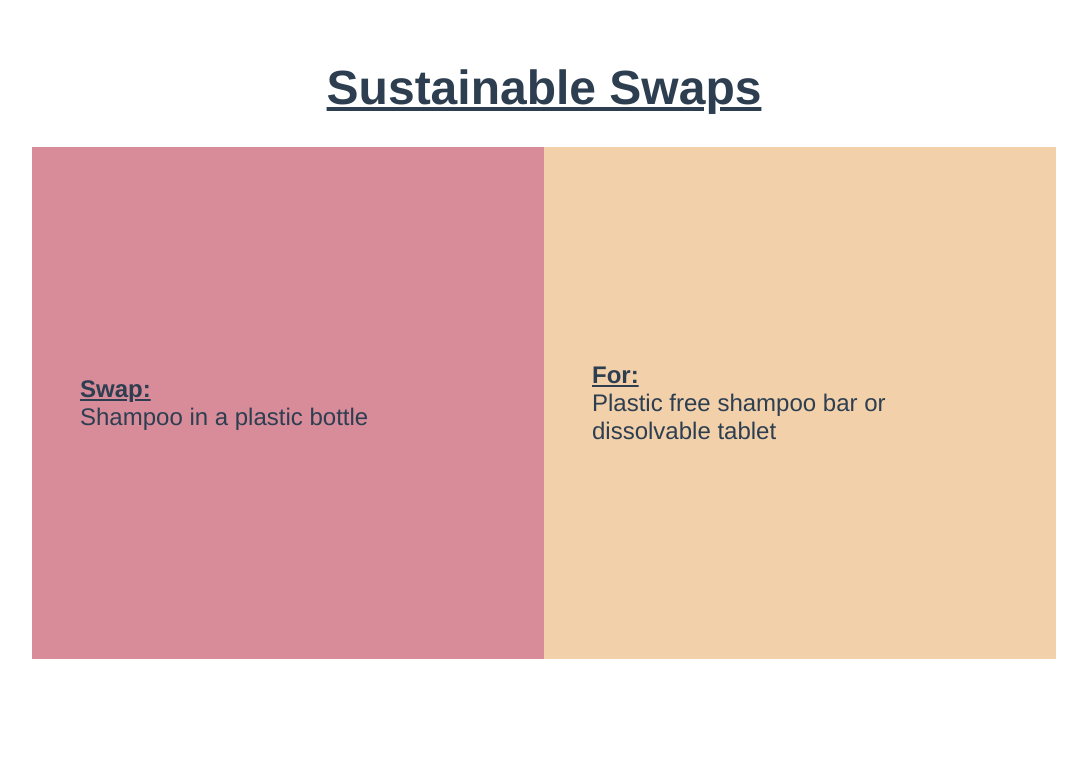
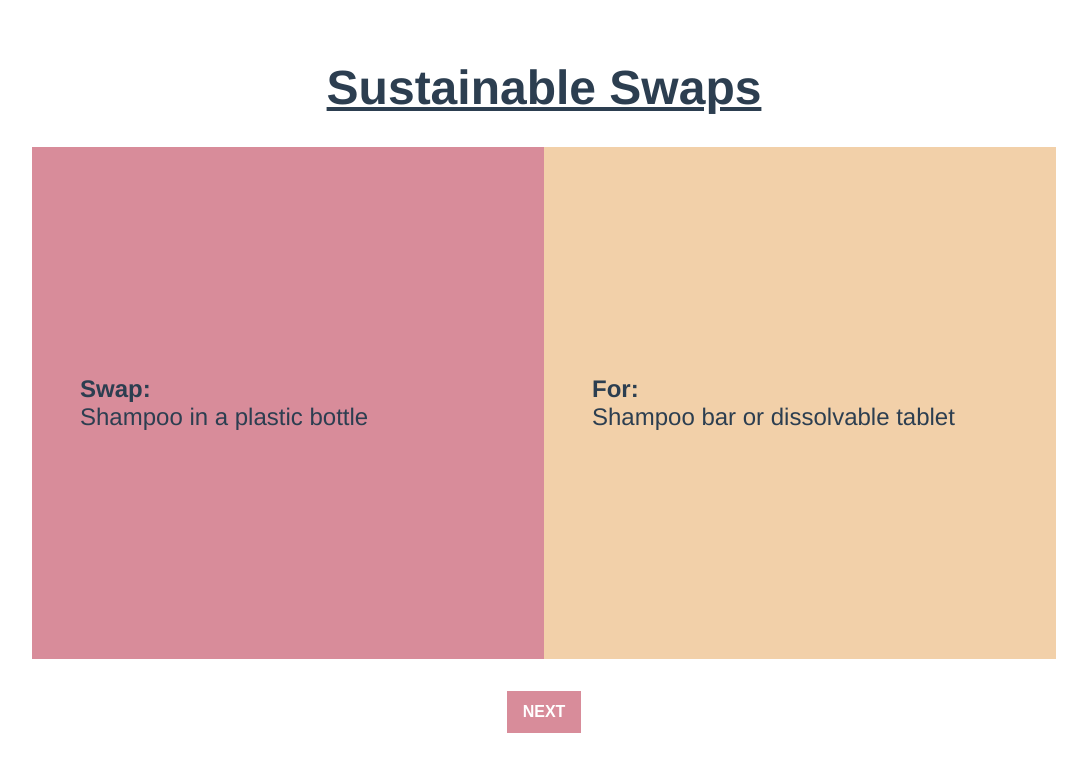
Before and after one commit to CaroEvans/sustainable-swaps, a Vue app: page / in a window 1280 px wide. Shown: the top 772 px of the page, without its empty margins (96-1183 px from the left). Built offline with nearby package versions, Linux system fonts and the light colour scheme.

Commit message:
npm installed and added some more swaps, a button and some minor sytling changes

```diff
--- a/src/App.vue
+++ b/src/App.vue
@@ -1,6 +1,14 @@
 <template>
   <h1>Sustainable Swaps</h1>
-  <HeroBanner itemName="Shampoo in a plastic bottle" swap="Plastic free shampoo bar or dissolvable tablet" />
+  <HeroBanner :swaps="[
+    {left: 'Shampoo in a plastic bottle', right: 'Shampoo bar or dissolvable tablet' },
+    {left: 'Conditioner in a plastic bottle', right: 'Conditioner bar or dissolvable tablet' },
+    {left: 'Face cleanser in a plastic bottle', right: 'Face cleanser bar or dissolvable tablet' },
+    {left: 'Exfoliator in a plastic bottle', right: 'Exfoliator bar' },
+    {left: 'Plastic clothes pegs', right: 'Stainless steel or wooden pegs'},
+    {left: 'Lip balm in a plastic tube', right: 'Lip balm in cardboard tube'},
+    {left: 'Deodorant/antiperspirant in a plastic tube', right: 'Plastic free solid bar, cardboard tube or recyclable metal tin'},
+  ]"/>
 </template>
 
 <script>
@@ -28,6 +36,9 @@ h1 {
   text-decoration: underline;
   font-size: 2rem;
 }
+h1:hover {
+  color: #D88C9A;
+}
 @media screen and (min-width: 46rem) {
   h1 {
     font-size: 3rem;
--- a/src/components/HeroBanner.vue
+++ b/src/components/HeroBanner.vue
@@ -1,28 +1,69 @@
 <template>
   <div class='banner-container'>
     <div class='lh-banner'>
-      <p class='copy'>
-        <span class='title'>Swap:</span>
-        {{ itemName }}
-      </p>
+      <div class='copy-container'>
+        <p class='title'>Swap:</p>
+        <p class='copy' v-text="left"></p>
+      </div>
     </div>
     <div class='rh-banner'>
-      <p class='copy'>
-        <span class='title'>For:</span>
-        {{ swap }}
-      </p>
+      <div class='copy-container'>
+        <p class='title'>For:</p>
+        <p class='copy' v-text="right"></p>
+      </div>
     </div >
   </div>
+  <button @click="move(1)" type="button">NEXT</button>
 </template>
 
 <script>
-export default {
-  name: 'HeroBanner',
-  props: ['itemName', 'swap']
-};
+  export default {
+    name: 'HeroBanner',
+    props: {
+      swaps: {
+          type: Object
+      }
+    },
+    data() {
+      return {
+        index: 0
+      }
+    },
+    computed: {
+      left() {
+        return this.swaps[this.index].left;
+      },
+      right() {
+        return this.swaps[this.index].right;
+      }
+    },
+    methods: {
+      move(change) {
+          if (this.swaps[this.index + change]) {
+          this.index += change;
+          }
+    }
+}
+  };
 </script>
 
 <style scoped>
+
+
+button {
+  margin-top: 2rem;
+  font-size: 1rem;
+  padding: 0.75rem 1rem;
+  border: none;
+  background-color: #D88C9A;
+  color: white;
+  font-weight: 600;
+  cursor: pointer;
+}
+button:hover {
+    background-color: #F2D0A9;
+    color: #2c3e50;
+  }
 
 .banner-container {
   display: flex;
@@ -39,15 +80,17 @@ export default {
   flex-direction: column;
   justify-content: center;
 }
-.copy {
+.copy-container {
+  padding: 3rem;
+}
+.copy, .title {
   font-size: 1.25rem;
   text-align: left;
-  padding: 3rem;
+  margin: 0;
 }
 .title {
   font-weight: 600;
   display: block;
-  text-decoration: underline;
 }
 .lh-banner {
   background-color: #D88C9A;
@@ -69,7 +112,7 @@ export default {
     width: 40vw;
     height: 40vw;
   }
-  .copy {
+  .copy, .title {
     font-size: 1.5rem;
   }
 }
```
Also changed, not shown: 1 other file (tests, documents, lock files or other folders).
